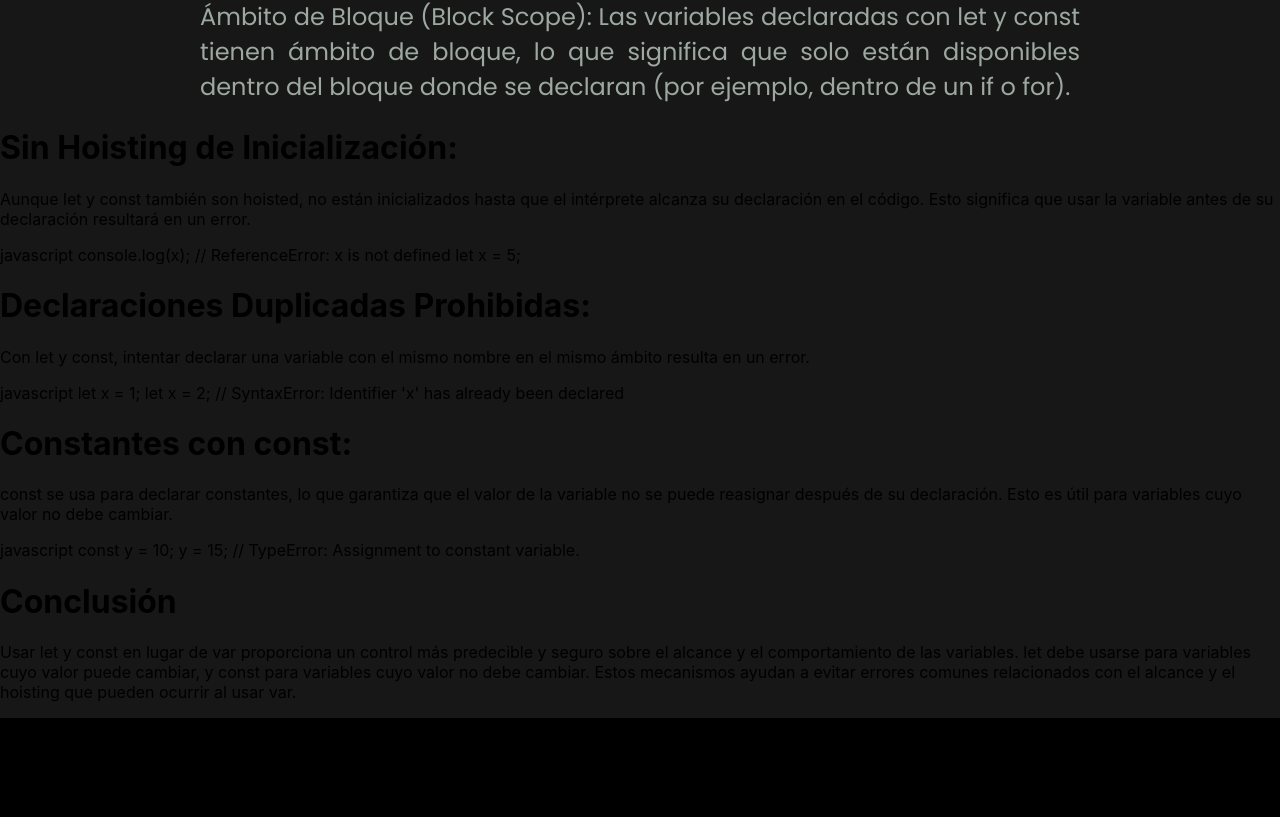
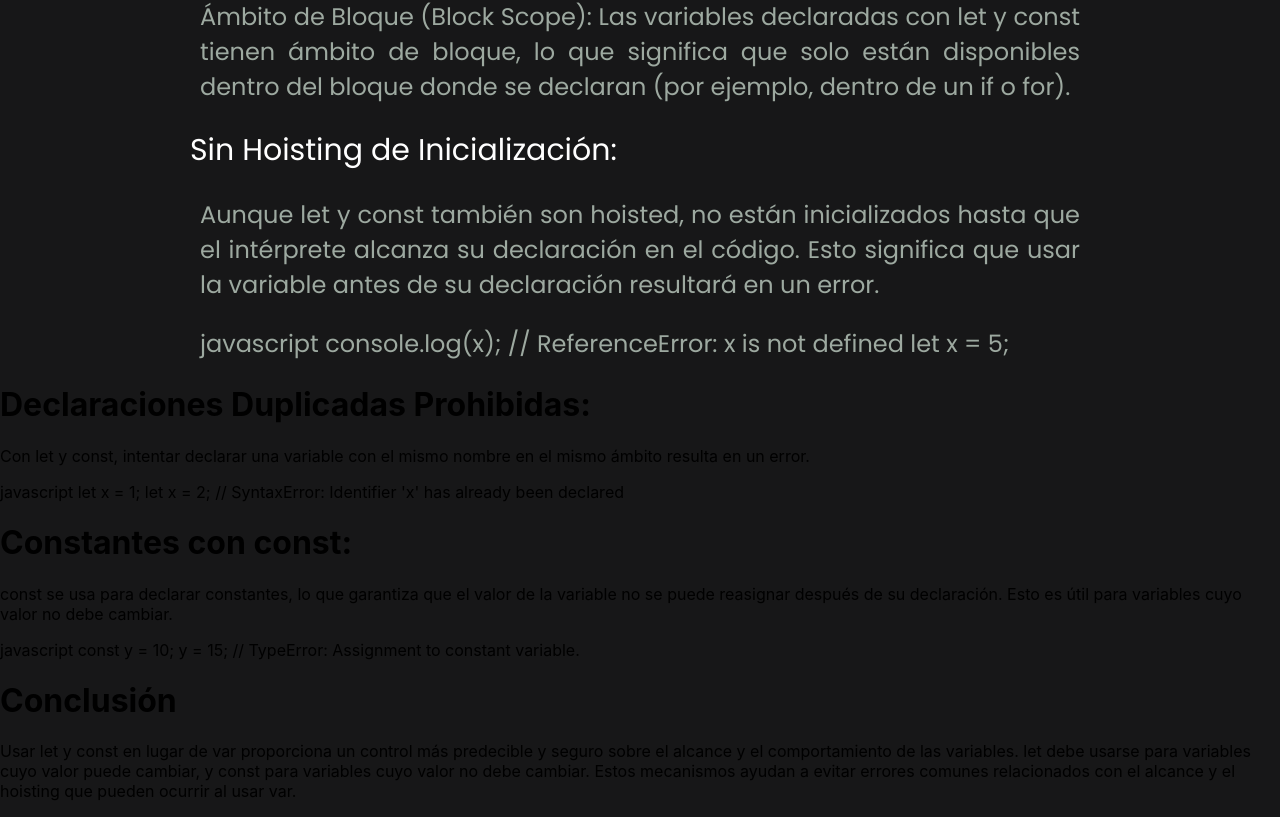
Before and after one commit to SteveBartmoss/steveapp, a React (Create React App) app: page /webdeveloper/letvsvar in a window 1280 px wide. Shown: the part 1620-2437 px from the top of the page. Before the commit the page ends 2338 px from the top, so only its background shows below. Built offline with nearby package versions, Linux system fonts and the light colour scheme.

Commit message:
se agrego mas contenido al post

```diff
--- a/src/stevelabs/WebArticles/Articles/LetVsVar.jsx
+++ b/src/stevelabs/WebArticles/Articles/LetVsVar.jsx
@@ -70,20 +70,20 @@ function LetVsVar() {
                     Las variables declaradas con let y const tienen ámbito de bloque, lo que significa que solo están disponibles dentro del bloque donde se declaran (por ejemplo, dentro de un if o for).
                 </p>
 
-            </div>
+                <h1 className="title1">Sin Hoisting de Inicialización:</h1>
 
-            <h1>Sin Hoisting de Inicialización:</h1>
-
-            <p>
+                <p className="content-curso">
                     Aunque let y const también son hoisted, no están inicializados hasta que el intérprete alcanza su declaración en el código. Esto significa que usar la variable antes de su declaración resultará en un error.
                 </p>
 
-            <p>
+                <p className="content-curso">
                     javascript
 
                     console.log(x); // ReferenceError: x is not defined
                     let x = 5;
                 </p>
+
+            </div>
 
             <h1>Declaraciones Duplicadas Prohibidas:</h1>
 
```
Lines whose indentation alone changed are shown as unchanged.
